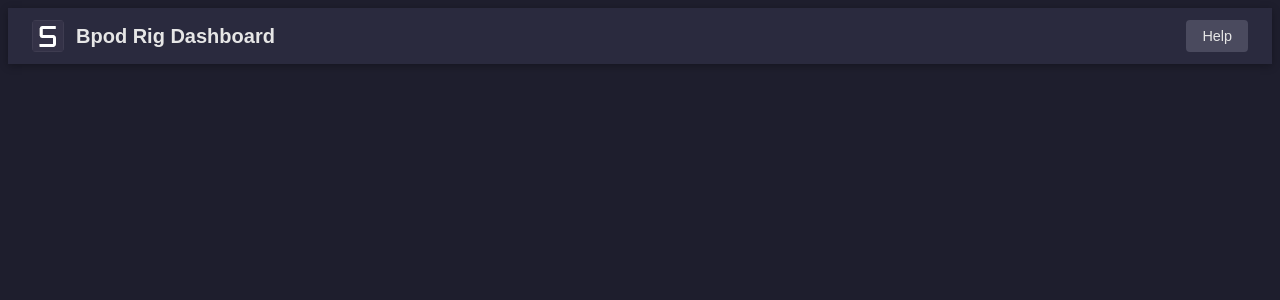
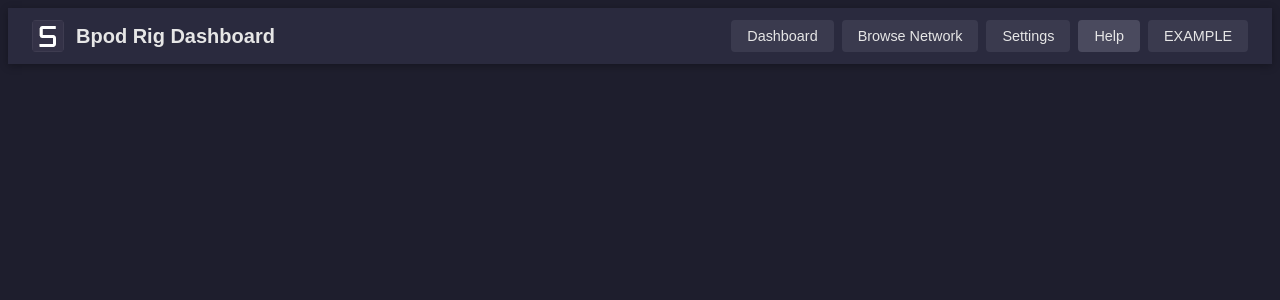
Before and after one commit to sanworks/bpod-webui, a Flask app: page /help/ in a window 1280 px wide. Shown: the top 300 px of the page. Run offline with Flask 3, Linux system fonts and the light colour scheme.

Commit message:
Move static example to EXAMPLE tab. Implement scanning for Bpods and stub in settings and other menus.

```diff
--- a/bpod_webui/app.py
+++ b/bpod_webui/app.py
@@ -1,7 +1,7 @@
 from flask import Flask, render_template
 from flask.json import jsonify
 
-from util import get_devices
+from bpod_webui.util import get_example_devices, get_network_devices, get_settings_path
 
 
 app = Flask(__name__)
@@ -9,19 +9,48 @@ app = Flask(__name__)
 
 @app.route("/")
 def dashboard():
-    return render_template('dashboard.html')
+    """ Bpod Rig Dashboard: Displays status of persisted Bpod devices via ajax """
+    return render_template('dashboard.html', json_route='devices')
 
 
-@app.route("/devices/")
+@app.route("/devices.json")
 def devices():
-    return jsonify(get_devices())
+    """ persisted devices (JSON); used in dashboard ajax call """
+    return jsonify([])
 
 
-@app.route("/configure/")
-def configure():
-    return render_template('configure.html')
+@app.route("/browse/")
+def devices_browse():
+    """ Browse Network: Displays the Bpod devices available on the network and
+     facilitates adding them to the persisted Bpod devices via ajax """
+    return render_template('devices_browse.html', json_route='network_devices')
+
+
+@app.route("/browse/devices.json")
+def network_devices():
+    return jsonify(get_network_devices())
+
+
+@app.route("/settings/")
+def settings():
+    """ Settings: Displays the current settings with options to change them """
+    return render_template('settings.html', settings_path=get_settings_path())
 
 
 @app.route("/help/")
 def help():
+    """ Help: Displays simple instructions for using this Web UI while also including
+    links to other documentation on the Bpod neuroscience ecosystem as a whole """
     return render_template('help.html')
+
+
+@app.route("/example/")
+def example():
+    """ Example Bpod Rig Dashboard: Displays example Bpod devices via ajax """
+    return render_template('dashboard.html', json_route='example_devices')
+
+
+@app.route("/example/devices.json")
+def example_devices():
+    """ example devices (JSON); used in example dashboard ajax call """
+    return jsonify(get_example_devices())
--- a/bpod_webui/static/style.css
+++ b/bpod_webui/static/style.css
@@ -91,6 +91,7 @@ body{
     border-left: 8px solid #222222;
     position: relative;
 }
+.device-card.pending { border-left-color: #ff1493; }
 .device-card.online { border-left-color: #28a745; }
 .device-card.offline { border-left-color: #dc3545; }
 .device-card.running { border-left-color: #3484f0; }
@@ -123,6 +124,11 @@ body{
     background: #cce5ff;
     color: #004085;
     animation: pulse-animation 3s infinite;
+}
+.status-scanning{
+    background: #c8c8f0;
+    color: #2a2a3e;
+    animation: pulse-animation 1s infinite;
 }
 @keyframes pulse-animation {
     0% {
--- a/bpod_webui/templates/base.html
+++ b/bpod_webui/templates/base.html
@@ -17,7 +17,11 @@
         {% set current = request.endpoint %}
         <div class="navbar-nav">
             <div id="spinner" class="spinner d-none"></div>
+            <a href="{{ url_for('dashboard') }}" class="nav-btn {% if current == 'dashboard' %}active{% endif %}">Dashboard</a>
+            <a href="{{ url_for('devices_browse') }}" class="nav-btn {% if current == 'devices_browse' %}active{% endif %}">Browse Network</a>
+            <a href="{{ url_for('settings') }}" class="nav-btn {% if current == 'settings' %}active{% endif %}">Settings</a>
             <a href="{{ url_for('help') }}" class="nav-btn {% if current == 'help' %}active{% endif %}">Help</a>
+            <a href="{{ url_for('example') }}" class="nav-btn {% if current == 'example' %}active{% endif %}">EXAMPLE</a>
         </div>
     </nav>
     {% block content %}{% endblock %}
--- a/bpod_webui/templates/configure.html
+++ /dev/null
@@ -1,3 +0,0 @@
-{% extends 'base.html' %}
-{% block content %}
-{% endblock %}
```
Also changed, not shown: bpod_webui/templates/dashboard.html (+10 -3 lines), bpod_webui/templates/devices_browse.html (added, +35 -0 lines), bpod_webui/templates/settings.html (added, +11 -0 lines), bpod_webui/util.py (+42 -3 lines).
